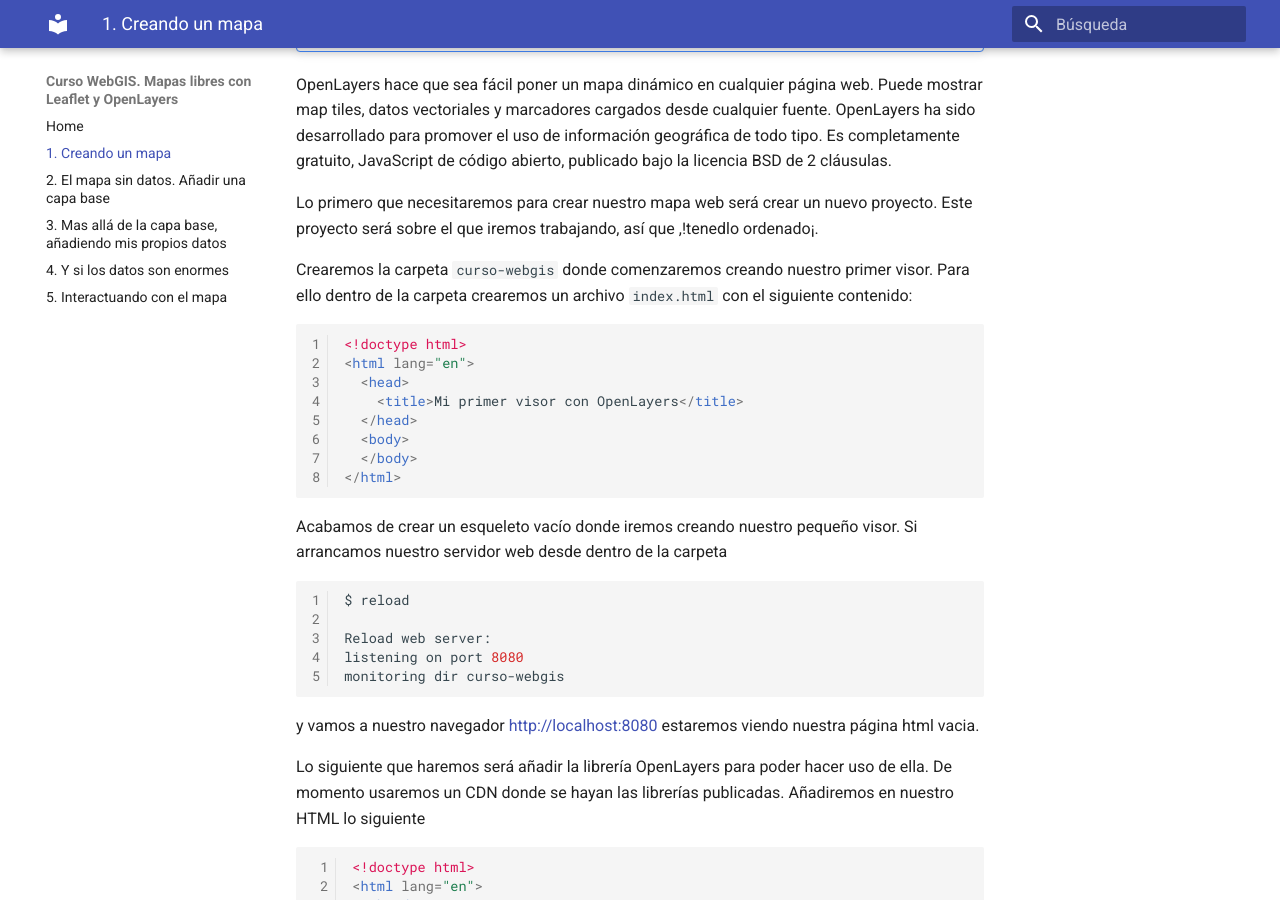
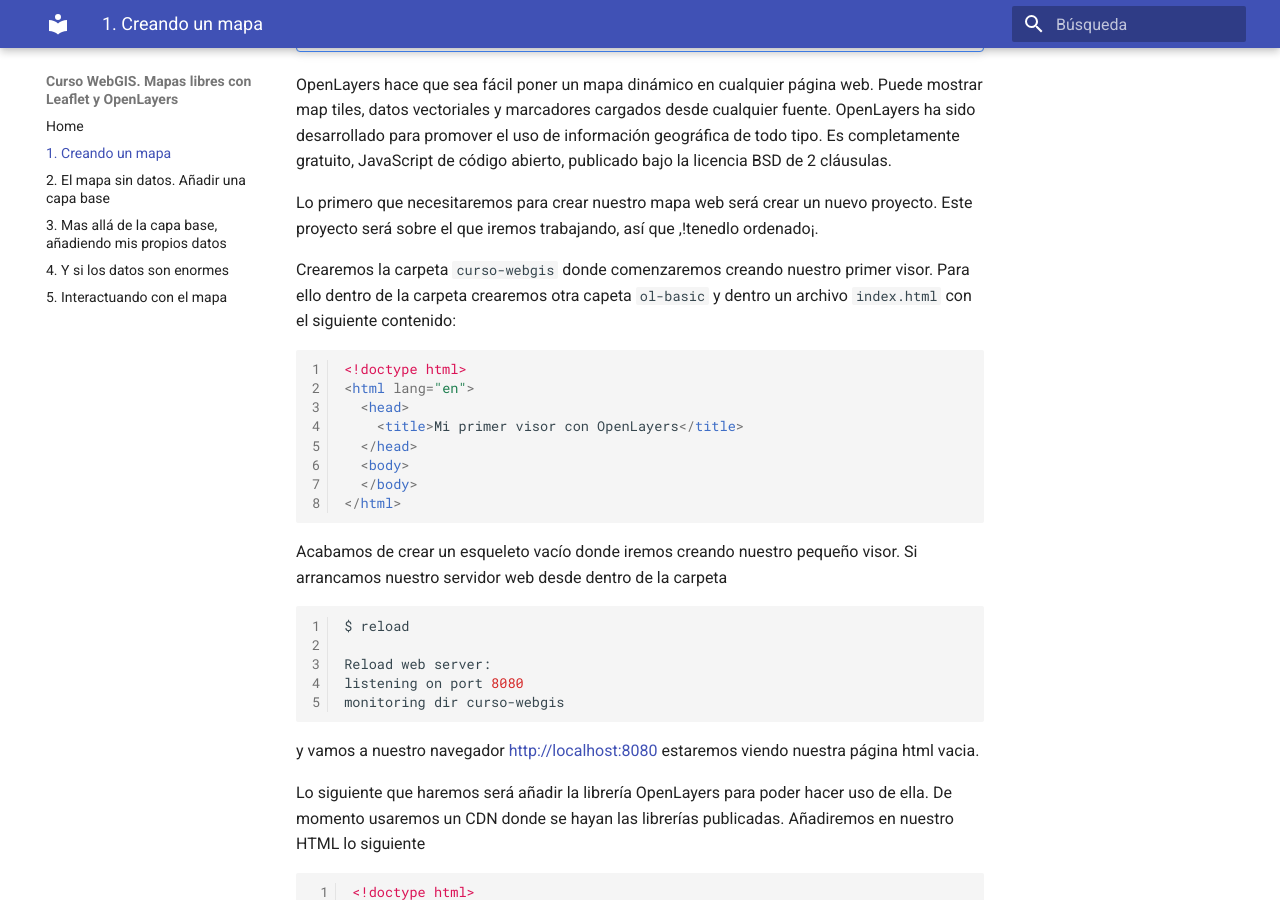
Before and after one commit to xeoinquedos/curso-webgis, an MkDocs documentation site: the page built from docs/1_creando_mapa.md, in a window 1280 px wide and 900 px high, scrolled down 342 px. Built offline with MkDocs 1.6.1 and Material for MkDocs 9.7.7, drawn with Linux system fonts in a browser that asks for light colours; grey boxes are pictures that could not be loaded.

Commit message:
Cambiada carpeta del ejemplo uno

````diff
--- a/docs/1_creando_mapa.md
+++ b/docs/1_creando_mapa.md
@@ -9,7 +9,7 @@
 
 Lo primero que necesitaremos para crear nuestro mapa web será crear un nuevo proyecto. Este proyecto será sobre el que iremos trabajando, así que ,!tenedlo ordenado¡.
 
-Crearemos la carpeta `curso-webgis` donde comenzaremos creando nuestro primer visor. Para ello dentro de la carpeta crearemos un archivo `index.html` con el siguiente contenido:
+Crearemos la carpeta `curso-webgis` donde comenzaremos creando nuestro primer visor. Para ello dentro de la carpeta crearemos otra capeta `ol-basic` y dentro un archivo `index.html` con el siguiente contenido:
 
 ```html
 <!doctype html>
````
